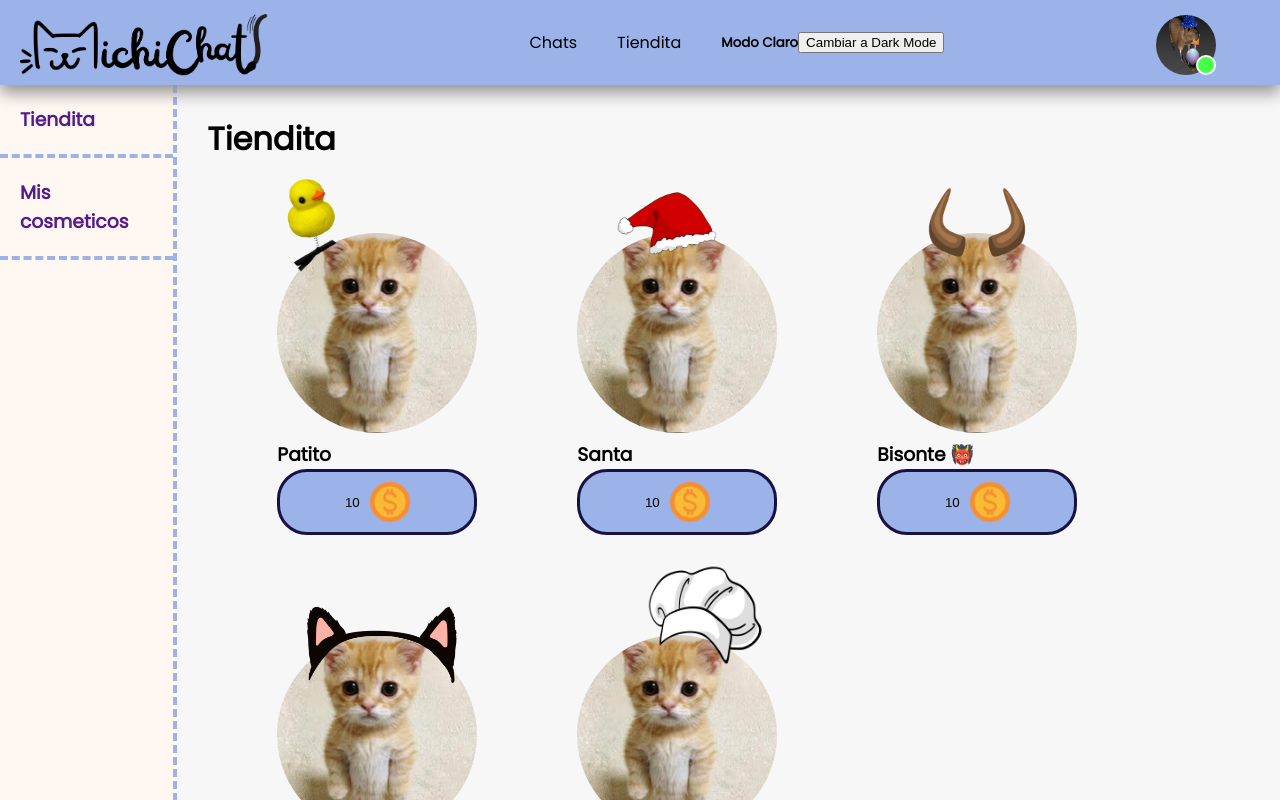
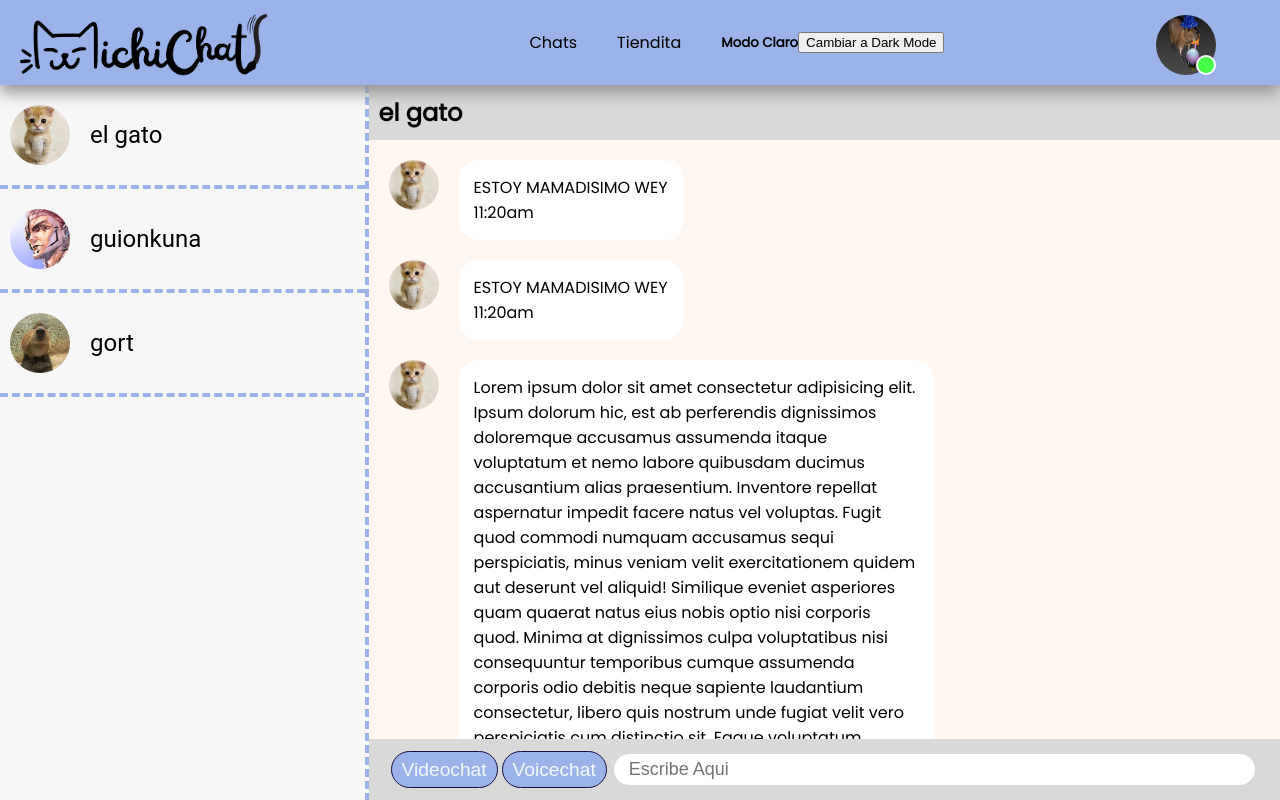
Before and after one commit to Hamoncit0/React-Chat-App, a React (Vite) app in the folder michi-chat/: page / in a window 1280 px wide. Built offline with nearby package versions, Linux system fonts and the light colour scheme.

Commit message:
theme details

```diff
--- a/michi-chat/src/components/chat/chat.css
+++ b/michi-chat/src/components/chat/chat.css
@@ -31,7 +31,7 @@
     margin: 10px;
 }
 .msg_content{
-    background-color: white;
+    background-color: var(--background-accent);
     border-radius: 20px;
     padding: 15px;
     margin: 10px;
--- a/michi-chat/src/components/main-page/main-page.jsx
+++ b/michi-chat/src/components/main-page/main-page.jsx
@@ -15,22 +15,22 @@ function mainPage() {
       <div>
         <Header></Header>
       </div>
-      {/* <div className="main">
+      <div className="main">
 
       <div className="chat_list">
-          <Box sx={{ display: 'flex', alignItems: 'center', padding: '10px', borderBottom: '4px dashed #9bb3e8', height: '10vh' }}>
+          <Box sx={{ display: 'flex', alignItems: 'center', padding: '10px', borderBottom: '4px dashed var(--color-primary)', height: '10vh' }}>
           <Avatar sx={{height: '60px', width: '60px'}} src={elgato} alt="Logo" />
           <Typography variant="h5" sx={{ marginLeft: '20px' }}>
             el gato
           </Typography>
           </Box>
-          <Box sx={{ display: 'flex', alignItems: 'center', padding: '10px', borderBottom: '4px dashed #9bb3e8', height: '10vh' }}>
+          <Box sx={{ display: 'flex', alignItems: 'center', padding: '10px', borderBottom: '4px dashed var(--color-primary)', height: '10vh' }}>
           <Avatar sx={{height: '60px', width: '60px'}} src={guionkuna} alt="Logo" />
           <Typography variant="h5" sx={{ marginLeft: '20px' }}>
             guionkuna
           </Typography>
           </Box>
-          <Box sx={{ display: 'flex', alignItems: 'center', padding: '10px', borderBottom: '4px dashed #9bb3e8', height: '10vh' }}>
+          <Box sx={{ display: 'flex', alignItems: 'center', padding: '10px', borderBottom: '4px dashed var(--color-primary)', height: '10vh' }}>
           <Avatar sx={{height: '60px', width: '60px'}} src={capy} alt="Logo" />
           <Typography variant="h5" sx={{ marginLeft: '20px' }}>
             gort
@@ -41,8 +41,7 @@ function mainPage() {
         <div className="chat_space">
           <Chat></Chat>
         </div>
-      </div> */}
-    <Tiendita></Tiendita>
+      </div>
     </div>
   )
 }
--- a/michi-chat/src/index.css
+++ b/michi-chat/src/index.css
@@ -3,6 +3,7 @@
 }
 body{
   font-family:'Poppins';
+  color: var(--text-color);
 }
 :root {
   --color-primary: #9bb3e8;
@@ -12,6 +13,7 @@ body{
   --color-active-secondary: #D9D9D9;
   --background-color: #F7F7F7;
   --background-secondary: #FFF7F2;
+  --background-accent: white;
   --text-color: #000000;
 }
 
@@ -19,8 +21,10 @@ body.darktheme {
   --color-primary: #9B7960;
   --color-secondary: #737373;
   --color-accent: #2a1f1d;
+  --color-active-secondary: #674d4d;
   --color-active: #2a1f1d;
   --background-color: #BD977C;
   --background-secondary: #CBB19B;
+  --background-accent: #3a3434;
   --text-color: #f8f9fa;
 }
```
